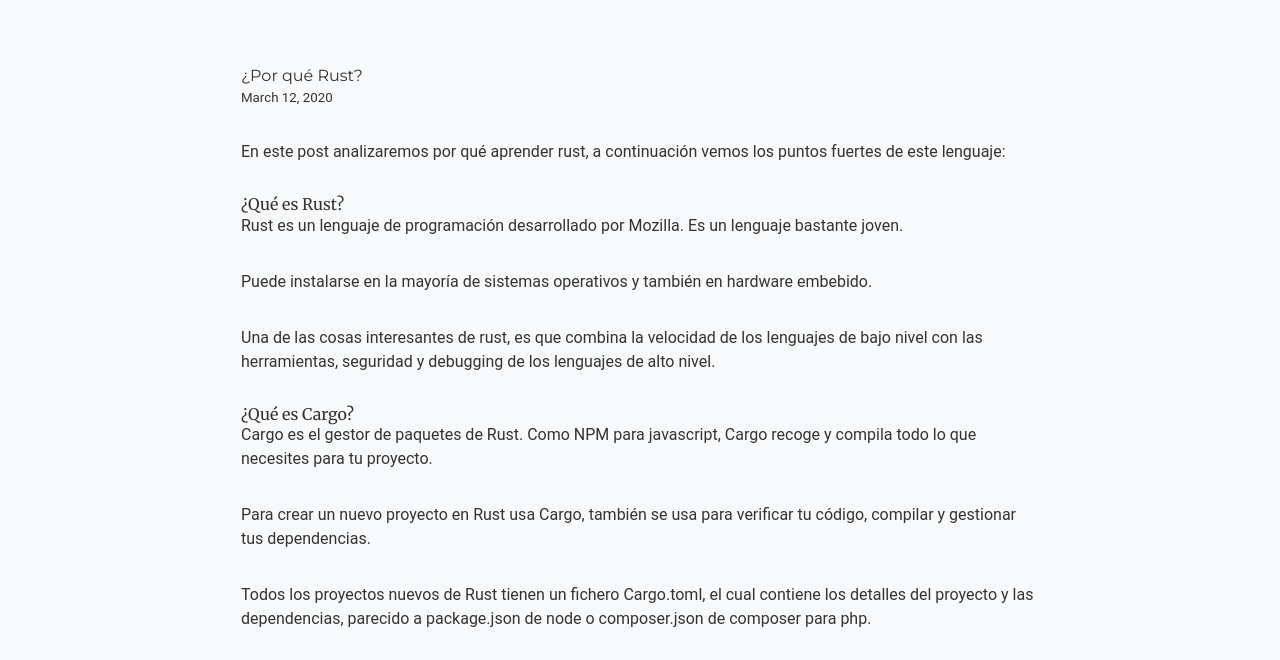
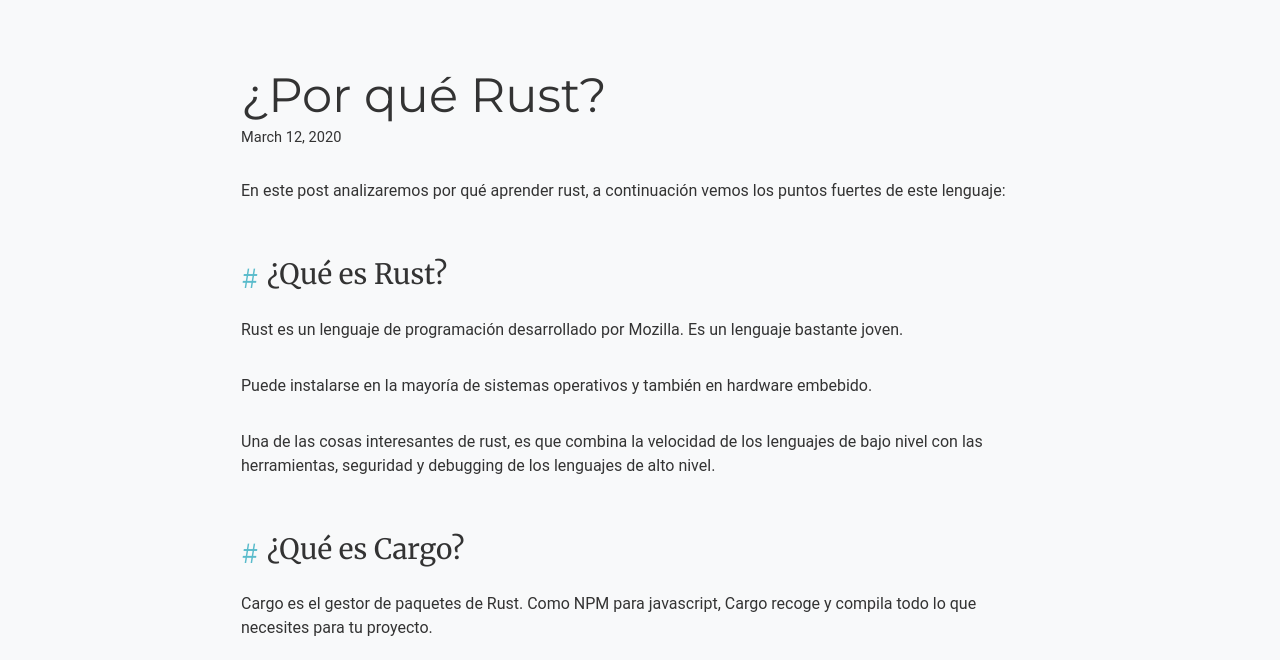
Before and after one commit to Leos1113/Leosdev-blog, a Gatsby site: page /rust/por-que-rust/ in a window 1280 px wide. Shown: the part 115-775 px from the top of the page. Built offline with nearby package versions, Linux system fonts and the light colour scheme; Gatsby itself is replaced by a stand-in of ours; some packages are replaced by stand-ins of ours.

Commit message:
Continue styling blog pages

```diff
--- a/src/styles/main.css
+++ b/src/styles/main.css
@@ -35,6 +35,30 @@
     box-shadow: none;
 }
 
+.section-post-content h1 {
+    line-height: 1.4;
+    font-size: 3em;
+    margin: 0 0 .5em;
+}
+
+.section-post-content h2 {
+    margin-bottom: 1em!important;
+    margin-top: 2em!important;
+    font-size: 1.75rem;
+}
+
+.section-post-content h2::before {
+    content: "#";
+    margin-right: .5rem;
+    font-size: 90%;
+    opacity: .7;
+    line-height: 1;
+    color: #17a2b8;
+    transform: translateY(4px);
+    display: inline-block;
+    border-radius: 10px;
+}
+
 /*
 TODO: hay que estilizar todo el contenido del blog, con section-post-content el selector que sea
 
--- a/src/templates/blog-post.js
+++ b/src/templates/blog-post.js
@@ -21,15 +21,16 @@
         <header>
           <h1
             style={{
+              ...scale(6 / 5),
               marginTop: rhythm(1),
-              marginBottom: 0,
+              marginBottom: .2,
             }}
           >
             {post.frontmatter.title}
           </h1>
           <p
             style={{
-              ...scale(-1 / 5),
+              ...scale(-.5 / 5),
               display: `block`,
               marginBottom: rhythm(1),
             }}
```
